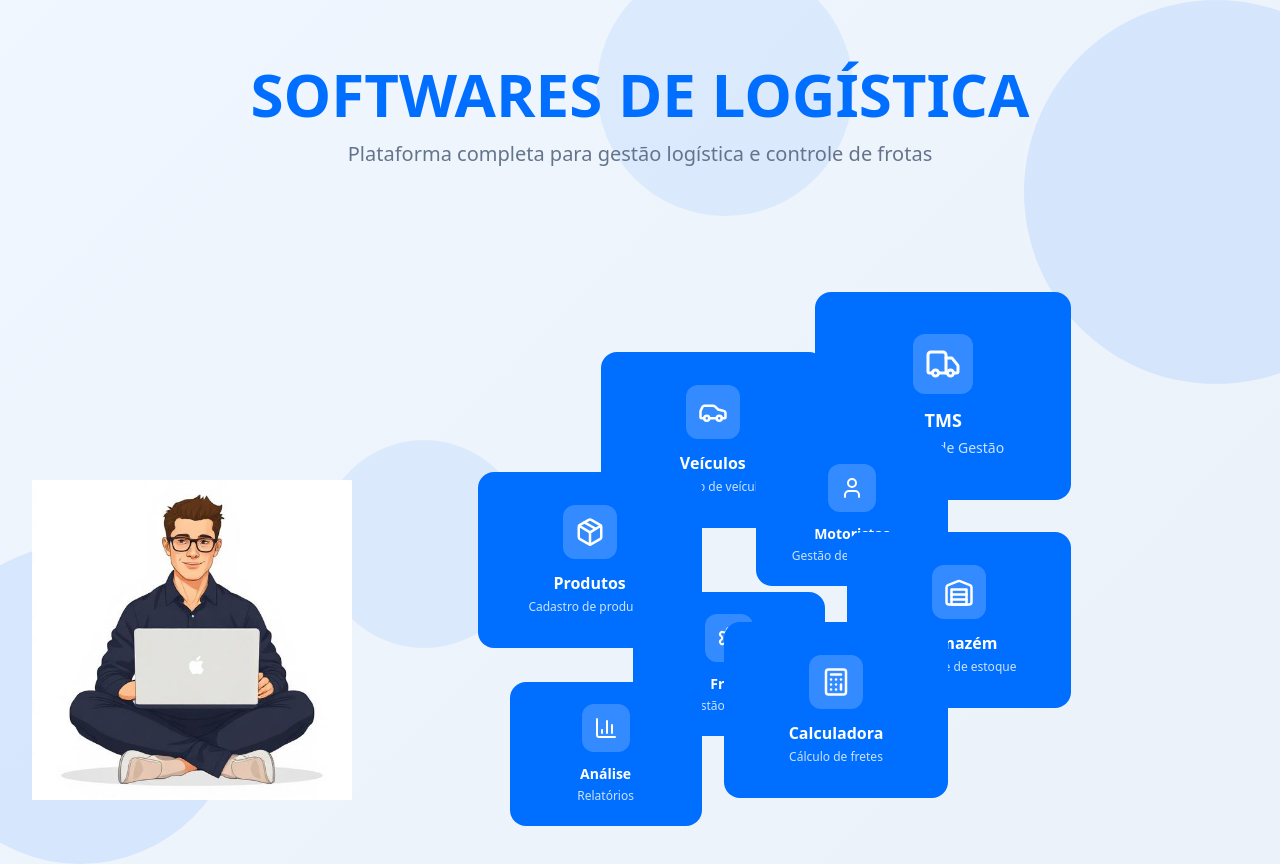
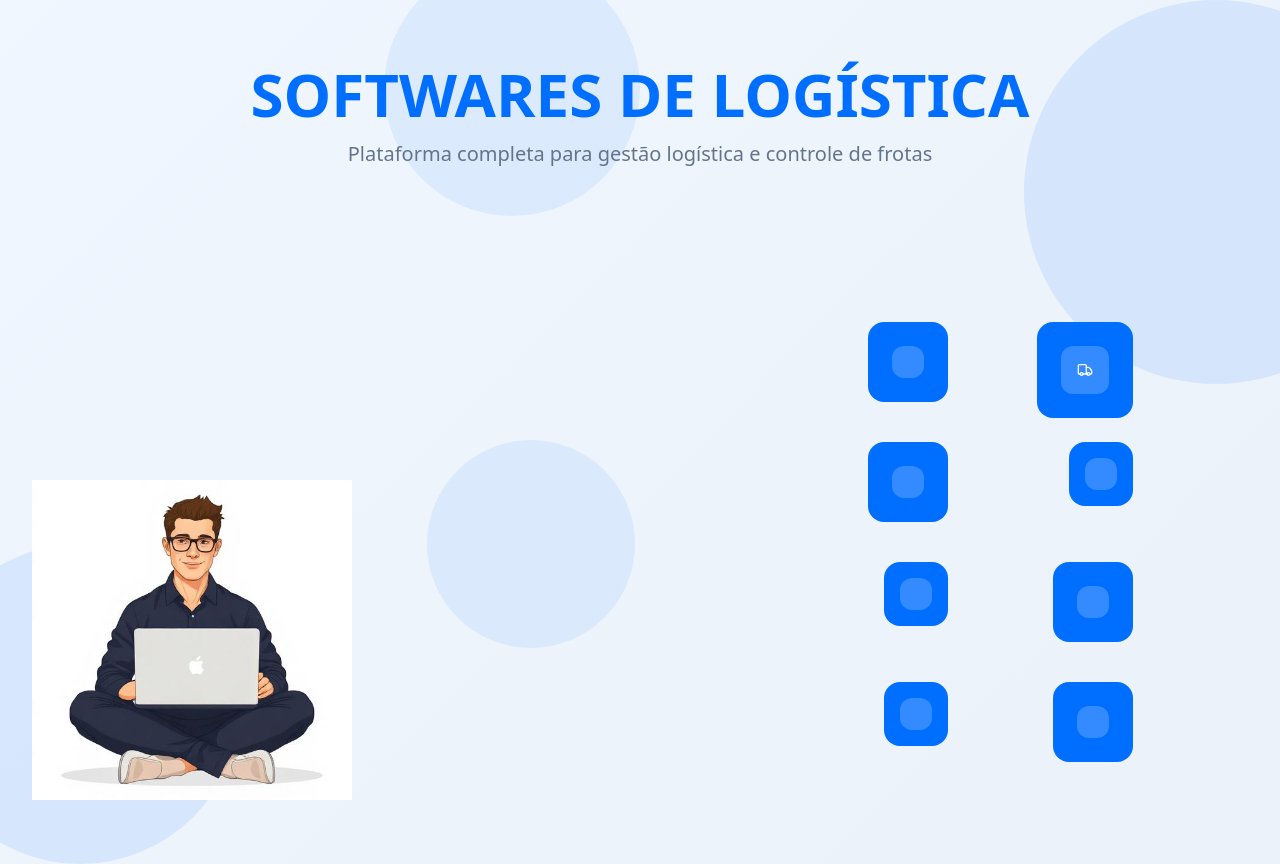
Before and after one commit to ConradRic/logi-cards-hub, a React (Vite) app: page / in a window 1280 px wide. Built offline with nearby package versions, Linux system fonts and the light colour scheme.

Commit message:
Refactor: Update card layout and interactions
Remove text from cards, display only icons.
Organize cards without overlap, ensuring separation from the character image.
Implement character speech bubble on card hover, displaying the card's theme.

```diff
--- a/src/components/OrganicCard.tsx
+++ b/src/components/OrganicCard.tsx
@@ -13,6 +13,8 @@ interface OrganicCardProps {
     right?: string;
     bottom?: string;
   };
+  onHover?: (title: string, description: string) => void;
+  onLeave?: () => void;
 }
 
 export const OrganicCard = ({
@@ -21,7 +23,9 @@ export const OrganicCard = ({
   icon: Icon,
   route,
   size = "medium",
-  position
+  position,
+  onHover,
+  onLeave
 }: OrganicCardProps) => {
   const navigate = useNavigate();
 
@@ -29,36 +33,34 @@ export const OrganicCard = ({
     navigate(route);
   };
 
+  const handleMouseEnter = () => {
+    onHover?.(title, description);
+  };
+
+  const handleMouseLeave = () => {
+    onLeave?.();
+  };
+
   const sizeClasses = {
-    small: "w-48 h-36",
-    medium: "w-56 h-44",
-    large: "w-64 h-52"
+    small: "w-16 h-16",
+    medium: "w-20 h-20",
+    large: "w-24 h-24"
   };
 
   return (
     <div
       className={`
         absolute logistics-card ${sizeClasses[size]}
-        flex flex-col items-center justify-center text-center space-y-3
+        flex items-center justify-center cursor-pointer
+        transition-all duration-300 hover:scale-110
       `}
       style={position}
       onClick={handleClick}
+      onMouseEnter={handleMouseEnter}
+      onMouseLeave={handleMouseLeave}
     >
-      <div className="p-3 bg-white/20 backdrop-blur-sm rounded-xl">
-        <Icon size={size === "large" ? 36 : size === "small" ? 24 : 30} className="text-white" />
-      </div>
-
-      <div className="space-y-1">
-        <h3 className={`font-semibold text-white ${
-          size === "large" ? "text-lg" : size === "small" ? "text-sm" : "text-base"
-        }`}>
-          {title}
-        </h3>
-        <p className={`text-white/80 ${
-          size === "large" ? "text-sm" : "text-xs"
-        }`}>
-          {description}
-        </p>
+      <div className="p-4 bg-white/20 backdrop-blur-sm rounded-xl w-full h-full flex items-center justify-center">
+        <Icon size={size === "large" ? 32 : size === "small" ? 20 : 24} className="text-white" />
       </div>
     </div>
   );
--- a/src/pages/Dashboard.tsx
+++ b/src/pages/Dashboard.tsx
@@ -8,74 +8,100 @@ import {
   Calculator,
   BarChart3
 } from "lucide-react";
+import { useState } from "react";
 import { OrganicCard } from "@/components/OrganicCard";
 import personWorking from "@/assets/person-working.png";
 
 const Dashboard = () => {
+  const [speechBubble, setSpeechBubble] = useState<{
+    title: string;
+    description: string;
+    visible: boolean;
+  }>({
+    title: "",
+    description: "",
+    visible: false
+  });
+
+  const handleCardHover = (title: string, description: string) => {
+    setSpeechBubble({
+      title,
+      description,
+      visible: true
+    });
+  };
+
+  const handleCardLeave = () => {
+    setSpeechBubble(prev => ({
+      ...prev,
+      visible: false
+    }));
+  };
+
   const modules = [
     {
       title: "TMS",
-      description: "Sistema de Gestão",
+      description: "Sistema de Gestão de Transporte",
       icon: Truck,
       route: "/tms",
       size: "large" as const,
-      position: { top: "10%", right: "15%" }
+      position: { top: "15%", right: "10%" }
     },
     {
       title: "Veículos",
-      description: "Cadastro de veículos",
+      description: "Cadastro e Controle de Veículos",
       icon: Car,
       route: "/veiculos",
       size: "medium" as const,
-      position: { top: "20%", right: "35%" }
+      position: { top: "15%", right: "25%" }
     },
     {
       title: "Motoristas",
-      description: "Gestão de motoristas",
+      description: "Gestão de Motoristas",
       icon: User,
       route: "/motoristas",
       size: "small" as const,
+      position: { top: "35%", right: "10%" }
+    },
+    {
+      title: "Produtos",
+      description: "Cadastro de Produtos",
+      icon: Package,
+      route: "/produtos",
+      size: "medium" as const,
       position: { top: "35%", right: "25%" }
     },
     {
-      title: "Produtos",
-      description: "Cadastro de produtos",
-      icon: Package,
-      route: "/produtos",
-      size: "medium" as const,
-      position: { top: "40%", right: "45%" }
-    },
-    {
       title: "Armazém",
-      description: "Controle de estoque",
+      description: "Controle de Estoque e Armazém",
       icon: Warehouse,
       route: "/armazem",
       size: "medium" as const,
-      position: { top: "50%", right: "15%" }
+      position: { top: "55%", right: "10%" }
     },
     {
       title: "Frota",
-      description: "Gestão de frota",
+      description: "Gestão Completa de Frota",
       icon: Settings,
       route: "/frota",
       size: "small" as const,
-      position: { top: "60%", right: "35%" }
+      position: { top: "55%", right: "25%" }
     },
     {
       title: "Calculadora",
-      description: "Cálculo de fretes",
+      description: "Cálculo de Fretes e Custos",
       icon: Calculator,
       route: "/calculadora",
       size: "medium" as const,
-      position: { top: "65%", right: "25%" }
+      position: { top: "75%", right: "10%" }
     },
     {
       title: "Análise",
-      description: "Relatórios",
+      description: "Relatórios e Gráficos",
       icon: BarChart3,
       route: "/analise",
       size: "small" as const,
-      position: { top: "75%", right: "45%" }
+      position: { top: "75%", right: "25%" }
     }
   ];
 
@@ -83,9 +109,9 @@ const Dashboard = () => {
     <div className="organic-layout">
       {/* Organic Background Shapes */}
       <div className="organic-shape w-96 h-96 bg-primary top-0 -right-32" />
-      <div className="organic-shape w-64 h-64 bg-primary-glow -top-10 right-1/3" />
+      <div className="organic-shape w-64 h-64 bg-primary-glow -top-10 right-1/2" />
       <div className="organic-shape w-80 h-80 bg-primary bottom-0 -left-20" />
-      <div className="organic-shape w-52 h-52 bg-primary-glow bottom-1/4 left-1/4" />
+      <div className="organic-shape w-52 h-52 bg-primary-glow bottom-1/4 left-1/3" />
 
       {/* Header */}
       <div className="relative z-20 text-center pt-16 pb-8">
@@ -109,6 +135,8 @@ const Dashboard = () => {
               route={module.route}
               size={module.size}
               position={module.position}
+              onHover={handleCardHover}
+              onLeave={handleCardLeave}
             />
           ))}
         </div>
@@ -121,6 +149,17 @@ const Dashboard = () => {
           alt="Professional working on logistics software"
           className="w-80 h-80 object-contain"
         />
+
+        {/* Speech Bubble */}
+        {speechBubble.visible && (
+          <div className="absolute -top-20 left-24 z-30 animate-fade-in">
+            <div className="bg-white rounded-lg shadow-lg px-4 py-3 max-w-xs relative">
+              <div className="absolute bottom-0 left-8 w-0 h-0 border-l-8 border-r-8 border-t-8 border-l-transparent border-r-transparent border-t-white transform translate-y-full"></div>
+              <h4 className="font-semibold text-primary text-sm mb-1">{speechBubble.title}</h4>
+              <p className="text-xs text-gray-600">{speechBubble.description}</p>
+            </div>
+          </div>
+        )}
       </div>
     </div>
   );
```
